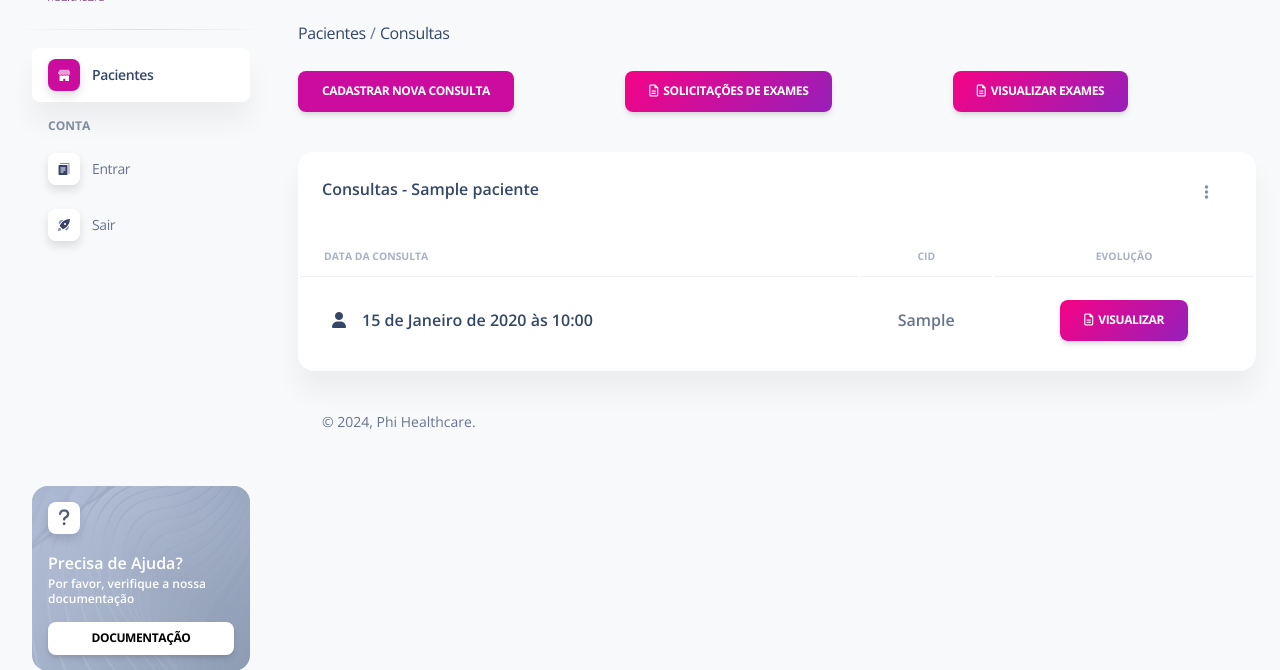
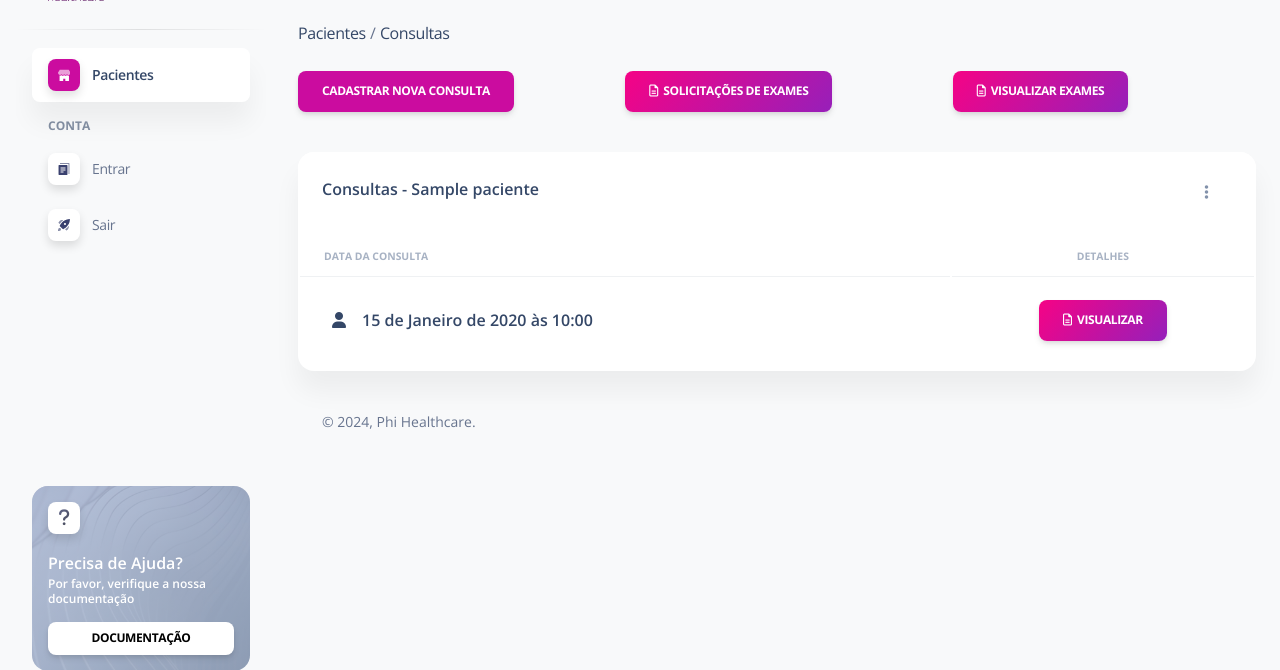
Before and after one commit to felipezeiser/Phi-HRA, a Django app: page /pacientes/1/consultas/ in a window 1280 px wide. Shown: the part 65-735 px from the top of the page. Run offline with Django 5.2, Linux system fonts and the light colour scheme; a user stored in the database is signed in; tables that the repository leaves empty hold one stand-in row (values such as "Sample post"); parts of the project's set-up code (start-up, migrations or seed data) failed here and were passed over; some libraries are stand-ins or nearby versions.

Commit message:
Update lista_consultas.html

```diff
--- a/phihra/templates/lista_consultas.html
+++ b/phihra/templates/lista_consultas.html
@@ -47,8 +47,7 @@
               <thead>
                 <tr>
                   <th class="text-uppercase text-secondary text-xxs font-weight-bolder opacity-7">Data da Consulta</th>
-                  <th class="text-center text-uppercase text-secondary text-xxs font-weight-bolder opacity-7">CID</th>
-                  <th class="text-center text-uppercase text-secondary text-xxs font-weight-bolder opacity-7">Evolução</th>
+                  <th class="text-center text-uppercase text-secondary text-xxs font-weight-bolder opacity-7">Detalhes</th>
                 </tr>
               </thead>
               <tbody>
@@ -67,9 +66,7 @@
                             </div>
                             </div>
                         </td>
-                        <td class="align-middle text-center text-md">
-                            <span class="font-weight-bold"> {{ consulta.anotacoes }} </span>
-                        </td>
+
                         <td class="align-middle text-center text-md">
                             <a href="{% url 'detalhes_consulta' pk=consulta.pk %}" class="btn bg-gradient-primary mb-0"><i class="fa fa-file-text-o"></i>&nbsp;&nbsp;Visualizar</a>
                         </td>
```
